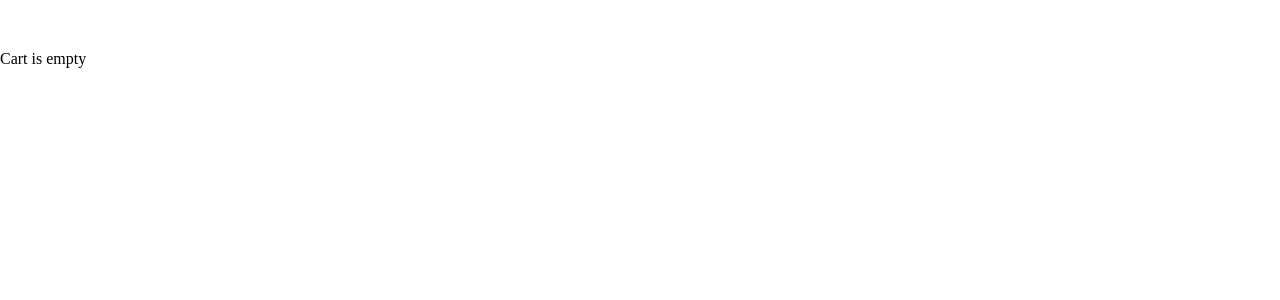
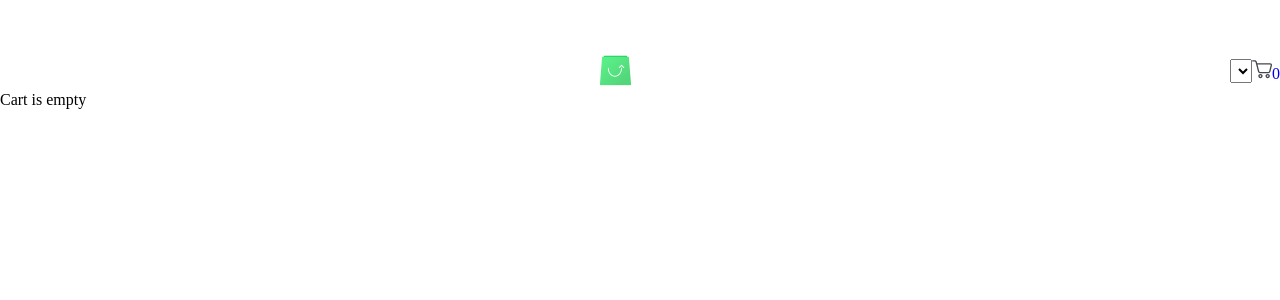
Before and after one commit to Lelabeshidze/scandiweb-ecommerce, a React (Create React App) app: page /cart in a window 1280 px wide. Shown: the top 300 px of the page. Built offline with nearby package versions, Linux system fonts and the light colour scheme.

Commit message:
cart's total amount

```diff
--- a/src/App.js
+++ b/src/App.js
@@ -11,7 +11,7 @@ import TechPage from "./Pages/TechPage";
 class App extends Component {
   render() {
     const { data } = this.props;
-    console.log(this.props);
+
     return (
       <div>
 
--- a/src/Components/Cart/CartComponent.js
+++ b/src/Components/Cart/CartComponent.js
@@ -1,12 +1,14 @@
 import React, { Component } from "react";
+import Header from "../../Layout/Header";
 import SingleProductComponent from "../ProductComponent/SingleProductComponent";
 
 class CartComponent extends Component {
   render() {
     const { cartItems } = this.props.cartItems;
-    console.log(cartItems, "CartItems");
+
     return (
       <div>
+        <Header/>
         {cartItems.length === 0 ? (
           <div>Cart is empty</div>
         ) : (
--- a/src/Components/Cart/CartContext.js
+++ b/src/Components/Cart/CartContext.js
@@ -7,8 +7,13 @@ export class CartProvider extends Component {
     : [];
   state = {
     cartItems: this.cart,
+    totalAmount: 0,
   };
 
+  componentDidMount() {
+    const totalAmount = this.calculateTotalAmount(this.cart);
+    this.setState({ totalAmount: totalAmount });
+  }
   addToCart = (product) => {
     const cartItems = this.state.cartItems.slice();
     let alreadyInCart = false;
@@ -25,10 +30,21 @@ export class CartProvider extends Component {
 
     this.setState({ cartItems });
     localStorage.setItem("cart", JSON.stringify(cartItems));
+
+    const totalAmount = this.calculateTotalAmount(cartItems);
+    this.setState({ totalAmount: totalAmount });
+  };
+  calculateTotalAmount = (updatedCart) => {
+    let totalAmount = 0;
+    updatedCart.forEach((product) => {
+      totalAmount += product.count;
+    });
+    return totalAmount;
   };
   render() {
     const { children } = this.props;
-    const { cartItems } = this.state;
+    const { cartItems, totalAmount } = this.state;
+
     const addToCart = this.addToCart;
 
     return (
@@ -36,6 +52,7 @@ export class CartProvider extends Component {
         value={{
           addToCart,
           cartItems,
+          totalAmount,
         }}
       >
         {children}
--- a/src/Components/Currencies/CurrenciesComponent.js
+++ b/src/Components/NavigationActions/ActionsComponent.js
@@ -4,7 +4,7 @@ import { getData } from "../../GraphQL/getData";
 import Cart from "../../Assets/cart.svg";
 import styled from "styled-components";
 import { Link } from "react-router-dom";
-class CurrenciesComponent extends Component {
+class ActionsComponent extends Component {
   constructor() {
     super();
     this.state = {
@@ -18,6 +18,10 @@ class CurrenciesComponent extends Component {
   render() {
     const { data } = this.props;
 
+    const { cartItems } = this.props.cartItems;
+
+    const { totalAmount } = this.props.cartItems;
+    console.log(totalAmount);
     return (
       <CurrenciesContainer className="actions">
         <select
@@ -31,6 +35,7 @@ class CurrenciesComponent extends Component {
         </select>
         <Link to="/cart">
           <img src={Cart} alt="logo" />
+          <span>{totalAmount}</span>
         </Link>
       </CurrenciesContainer>
     );
@@ -42,4 +47,4 @@ const CurrenciesContainer = styled.div`
   }
 `;
 
-export default getData(CurrenciesComponent, GET_CURRENCIES);
+export default getData(ActionsComponent, GET_CURRENCIES);
--- a/src/Components/ProductComponent/SingleProductComponent.js
+++ b/src/Components/ProductComponent/SingleProductComponent.js
@@ -12,7 +12,7 @@ class SingleProductComponent extends Component {
     const { params } = this.props;
     const { data } = this.props;
     const { cartItems, addToCart } = this.context;
-    console.log(this.context);
+
     return (
       <div>
         <Header />
--- a/src/Components/ProductItem/ProductItem.js
+++ b/src/Components/ProductItem/ProductItem.js
@@ -12,7 +12,7 @@ class ProductItem extends Component {
   render() {
     const { data } = this.props;
     const { products } = data.category;
-    console.log(data);
+
     return (
       <>
         {products?.map((product, index) => {
--- a/src/Layout/Header.js
+++ b/src/Layout/Header.js
@@ -6,17 +6,20 @@ import "../App.css";
 import { getData } from "../GraphQL/getData";
 import { GET_CATEGORIES, GET_CURRENCIES } from "../GraphQL/dataQueries";
 import Navigation from "./Navigation";
-import CurrenciesComponent from "../Components/Currencies/CurrenciesComponent";
+
 import { Link } from "react-router-dom";
+import ActionsComponent from "../Components/NavigationActions/ActionsComponent";
+import CartContext from "../Components/Cart/CartContext";
 class Header extends Component {
   render() {
     return (
       <HeaderContainer className="header">
         <Navigation {...this.props} />
 
-          <img src={Logo} alt="logo" />
-
-        <CurrenciesComponent />
+        <img src={Logo} alt="logo" />
+        <CartContext.Consumer>
+          {(cartItems) => <ActionsComponent cartItems={cartItems} />}
+        </CartContext.Consumer>
       </HeaderContainer>
     );
   }
```
